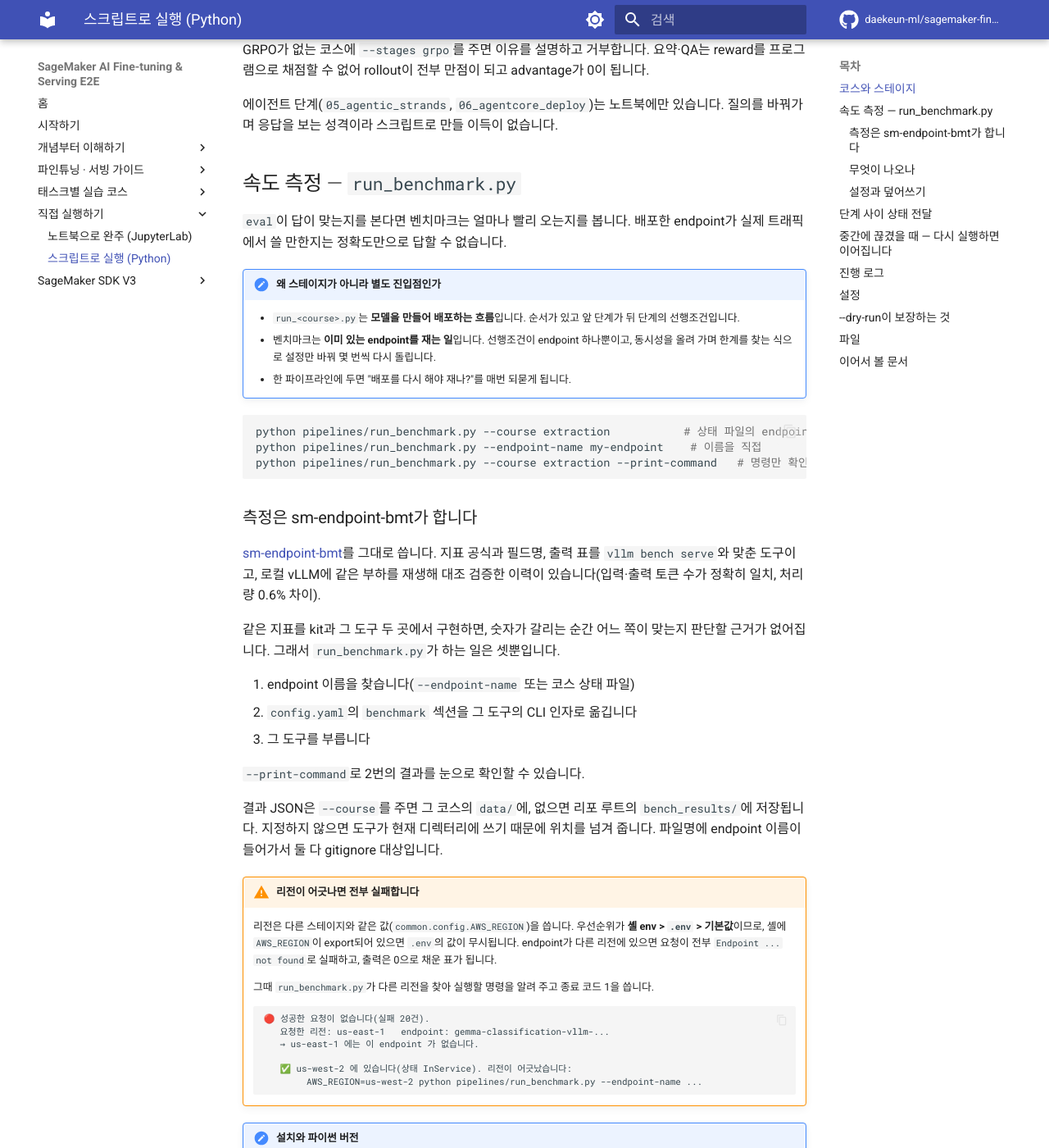
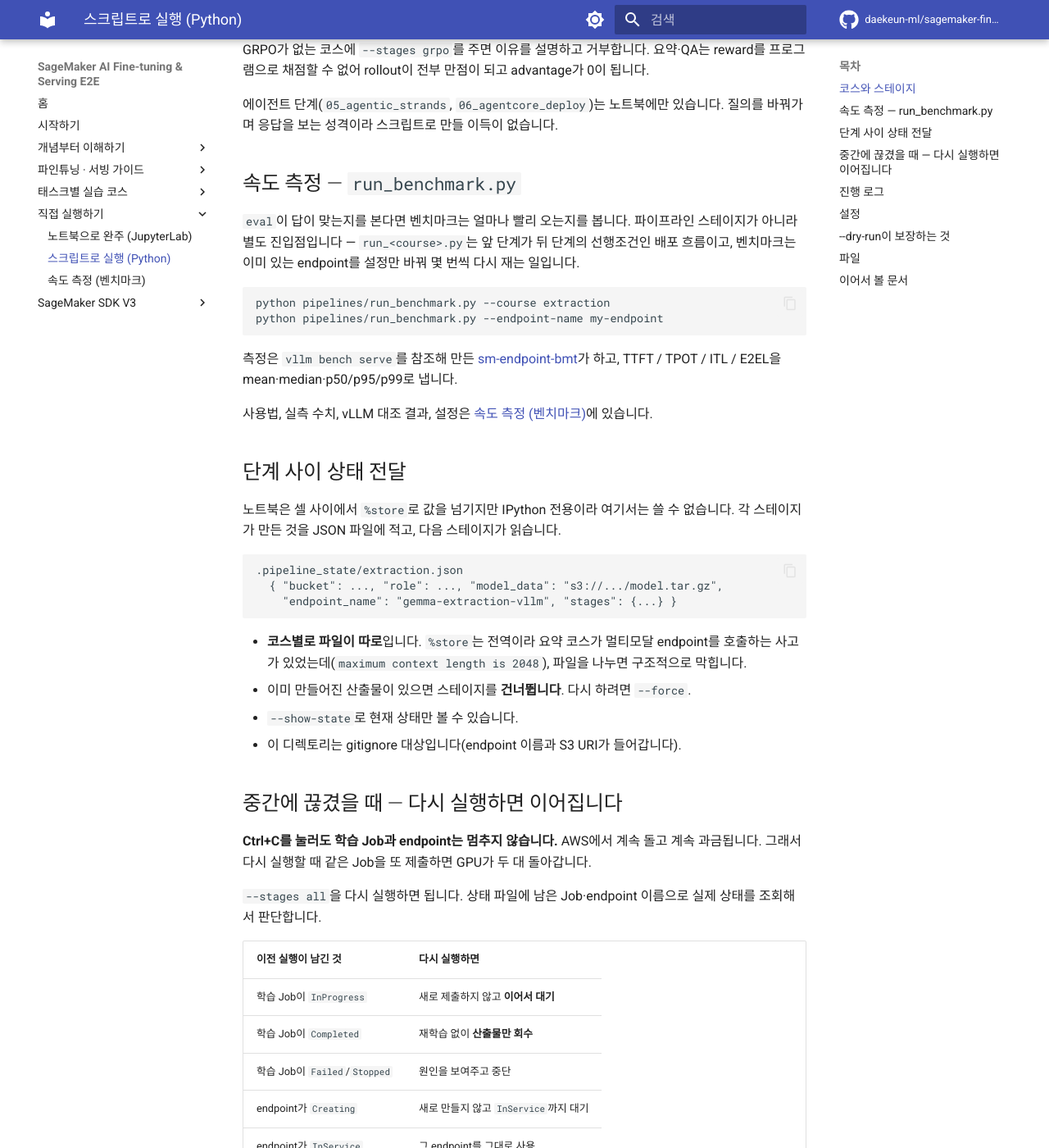
Before and after one commit to daekeun-ml/sagemaker-finetune-serve-e2e, an MkDocs documentation site: the page built from docs/pipelines.md, in a window 1280 px wide and 1400 px high, scrolled down 1170 px. Shown: the whole window at 82% size. Built offline with MkDocs 1.6.1 and Material for MkDocs 9.7.7, drawn with Linux system fonts in a browser that asks for light colours; comment, search, counter and statistics services are not loaded; some of the changed text lies outside the part shown.

Commit message:
Add a benchmark page to the docs site
Benchmarking was a section inside the pipelines page, which buried it: it is not
a pipeline stage, and someone looking for latency numbers would not think to
open a page about running courses. It now has its own page, reachable from the
nav, the home guide table, and the document map.

Contents: how to run it, the four metric definitions, measured numbers from a
real endpoint in this kit, the cross-check against `vllm bench serve`, the
config keys, and how to override them from the command line.

The measured example is a full run against the classification endpoint
(ml.g6.2xlarge, vLLM DLC 0.26.0, 20 requests at concurrency 4). It shows TTFT
p95 at 2.4x the median, which is the point of reporting percentiles at all — the
median alone hides it.

The pipelines page keeps a short summary and links here, replacing 106 lines of
duplication.

Verified: all seven commands on the page parse through the real argument parser,
the documented config defaults match BenchCfg, the arithmetic in the prose
matches the table, and mkdocs --strict builds with no broken anchors or links.

````diff
--- a/docs/pipelines.md
+++ b/docs/pipelines.md
@@ -51,108 +51,19 @@
 
 ## 속도 측정 — `run_benchmark.py`
 
-`eval`이 답이 맞는지를 본다면 벤치마크는 얼마나 빨리 오는지를 봅니다. 배포한 endpoint가 실제
-트래픽에서 쓸 만한지는 정확도만으로 답할 수 없습니다.
-
-!!! note "왜 스테이지가 아니라 별도 진입점인가"
-    - `run_<course>.py`는 **모델을 만들어 배포하는 흐름**입니다. 순서가 있고 앞 단계가 뒤 단계의
-      선행조건입니다.
-    - 벤치마크는 **이미 있는 endpoint를 재는 일**입니다. 선행조건이 endpoint 하나뿐이고, 동시성을
-      올려 가며 한계를 찾는 식으로 설정만 바꿔 몇 번씩 다시 돌립니다.
-    - 한 파이프라인에 두면 "배포를 다시 해야 재나?"를 매번 되묻게 됩니다.
+`eval`이 답이 맞는지를 본다면 벤치마크는 얼마나 빨리 오는지를 봅니다. 파이프라인 스테이지가 아니라
+별도 진입점입니다 — `run_<course>.py`는 앞 단계가 뒤 단계의 선행조건인 배포 흐름이고, 벤치마크는
+이미 있는 endpoint를 설정만 바꿔 몇 번씩 다시 재는 일입니다.
 
 ```bash
-python pipelines/run_benchmark.py --course extraction           # 상태 파일의 endpoint
-python pipelines/run_benchmark.py --endpoint-name my-endpoint    # 이름을 직접
-python pipelines/run_benchmark.py --course extraction --print-command   # 명령만 확인
+python pipelines/run_benchmark.py --course extraction
+python pipelines/run_benchmark.py --endpoint-name my-endpoint
 ```
 
-### 측정은 sm-endpoint-bmt가 합니다
+측정은 `vllm bench serve`를 참조해 만든 [sm-endpoint-bmt](https://github.com/daekeun-ml/sm-endpoint-bmt)가
+하고, TTFT / TPOT / ITL / E2EL을 mean·median·p50/p95/p99로 냅니다.
 
-[sm-endpoint-bmt](https://github.com/daekeun-ml/sm-endpoint-bmt)를 그대로 씁니다. 지표 공식과
-필드명, 출력 표를 `vllm bench serve`와 맞춘 도구이고, 로컬 vLLM에 같은 부하를 재생해 대조 검증한
-이력이 있습니다(입력·출력 토큰 수가 정확히 일치, 처리량 0.6% 차이).
-
-같은 지표를 kit과 그 도구 두 곳에서 구현하면, 숫자가 갈리는 순간 어느 쪽이 맞는지 판단할 근거가
-없어집니다. 그래서 `run_benchmark.py`가 하는 일은 셋뿐입니다.
-
-1. endpoint 이름을 찾습니다(`--endpoint-name` 또는 코스 상태 파일)
-2. `config.yaml`의 `benchmark` 섹션을 그 도구의 CLI 인자로 옮깁니다
-3. 그 도구를 부릅니다
-
-`--print-command`로 2번의 결과를 눈으로 확인할 수 있습니다.
-
-결과 JSON은 `--course`를 주면 그 코스의 `data/`에, 없으면 리포 루트의 `bench_results/`에
-저장됩니다. 지정하지 않으면 도구가 현재 디렉터리에 쓰기 때문에 위치를 넘겨 줍니다. 파일명에
-endpoint 이름이 들어가서 둘 다 gitignore 대상입니다.
-
-!!! warning "리전이 어긋나면 전부 실패합니다"
-    리전은 다른 스테이지와 같은 값(`common.config.AWS_REGION`)을 씁니다. 우선순위가
-    **셸 env > `.env` > 기본값**이므로, 셸에 `AWS_REGION`이 export되어 있으면 `.env`의 값이
-    무시됩니다. endpoint가 다른 리전에 있으면 요청이 전부 `Endpoint ... not found`로 실패하고,
-    출력은 0으로 채운 표가 됩니다.
-
-    그때 `run_benchmark.py`가 다른 리전을 찾아 실행할 명령을 알려 주고 종료 코드 1을 씁니다.
-
-    ```
-    🔴 성공한 요청이 없습니다(실패 20건).
-       요청한 리전: us-east-1   endpoint: gemma-classification-vllm-...
-       → us-east-1 에는 이 endpoint 가 없습니다.
-
-       ✅ us-west-2 에 있습니다(상태 InService). 리전이 어긋났습니다:
-            AWS_REGION=us-west-2 python pipelines/run_benchmark.py --endpoint-name ...
-    ```
-
-!!! note "설치와 파이썬 버전"
-    코어 의존성이라 `uv sync`로 함께 설치됩니다. 단 그 도구는 **Python 3.12 이상**이고 이 kit은
-    3.10부터 지원하므로, `pyproject.toml`에 `python_version >= '3.12'` 마커가 달려 있습니다.
-    3.10/3.11에서는 설치되지 않고, `run_benchmark.py`가 그 사실과 해결 방법을 알려 줍니다.
-    마커를 빼면 `uv lock` 자체가 실패합니다(kit의 `requires-python`이 그 도구의 요구와 겹치지
-    않는 구간이 생깁니다).
-
-### 무엇이 나오나
-
-| 지표 | 정의 |
-|---|---|
-| TTFT | 내용이 있는 첫 청크 도착 − 요청 전송 |
-| TPOT | (전체 지연 − TTFT) / (출력 토큰 − 1) |
-| ITL | 연속한 청크 사이의 간격 (TTFT는 포함하지 않습니다) |
-| E2EL | 요청 전송 → 마지막 청크 |
-
-지표마다 mean, median, 그리고 `benchmark.percentiles`(기본 `"50,95,99"`)가 함께 나옵니다.
-평균만 보면 꼬리 지연을 놓칩니다 — 평균이 좋아도 p99가 나쁘면 일부 요청은 늘 느립니다.
-
-```
------Time per Output Token (excl. 1st token)------
-Mean TPOT (ms):                          15.55
-Median TPOT (ms):                        15.57
-P50 TPOT (ms):                           15.57
-P95 TPOT (ms):                           15.57
-P99 TPOT (ms):                           15.57
-```
-
-vLLM의 표에 더해 **SageMaker Specifics** 절이 AWS 경계에서 생기는 것을 보고합니다.
-`finish_reason=length`로 잘린 요청 수, EOS로 끝난 수, usage 프레임이 없던 수, 예외별 오류 분포입니다.
-
-### 설정과 덮어쓰기
-
-`config.yaml`의 `benchmark` 섹션이 건수·동시성·부하율·백분위·저장 여부를 정합니다. `--` 뒤에 쓴
-인자는 그 도구에 그대로 전달되며 설정을 덮습니다.
-
-```bash
-python pipelines/run_benchmark.py --course extraction -- --num-prompts 500 --max-concurrency 32
-python pipelines/run_benchmark.py --course extraction -- --goodput ttft:200 tpot:50
-python pipelines/run_benchmark.py --course extraction -- \
-  --ramp-up-strategy linear --ramp-up-start-rps 1 --ramp-up-end-rps 20
-```
-
-goodput(SLO 만족 비율), ramp-up으로 한계점 찾기, ShareGPT/HuggingFace 데이터셋, 토큰 수를 정확히
-제어한 프롬프트, CloudWatch `ModelLatency` 대조가 모두 그 도구에 있습니다. 전체 옵션은
-`python -m sagemaker_benchmark --help`로 봅니다.
-
-!!! warning "측정도 과금입니다"
-    벤치마크는 리소스를 만들지 않지만, real-time endpoint는 요청이 없어도 삭제 전까지 시간당
-    과금됩니다. 측정이 끝나면 `python pipelines/run_<course>.py --stages cleanup`을 실행하세요.
+사용법, 실측 수치, vLLM 대조 결과, 설정은 [속도 측정 (벤치마크)](benchmark.md)에 있습니다.
 
 ## 단계 사이 상태 전달
 
--- a/mkdocs.yml
+++ b/mkdocs.yml
@@ -98,6 +98,9 @@
   - 직접 실행하기:
       - 노트북으로 완주 (JupyterLab): RUN_E2E.md
       - 스크립트로 실행 (Python): pipelines.md
+      # 벤치마크는 파이프라인 스테이지가 아니라 별도 진입점입니다. '직접 실행하기' 에 두는 이유는
+      # 배포 다음에 하는 일이고, 찾는 사람이 pipelines 문서 근처를 볼 것이기 때문입니다.
+      - 속도 측정 (벤치마크): benchmark.md
   # SDK V3는 가이드 번호 체계(00~06, 파이프라인 순서)에 넣지 않습니다. 순서대로 읽는 문서가
   # 아니라 V2 코드를 옮길 때 찾아보는 참조 문서라, 번호를 붙이면 '일곱 번째로 읽는 것'으로 오해됩니다.
   - SageMaker SDK V3:
````
Also changed, not shown: docs/00_overview.md (+1 -0 lines), docs/benchmark.md (added, +205 -0 lines), docs/index.md (+1 -0 lines).
